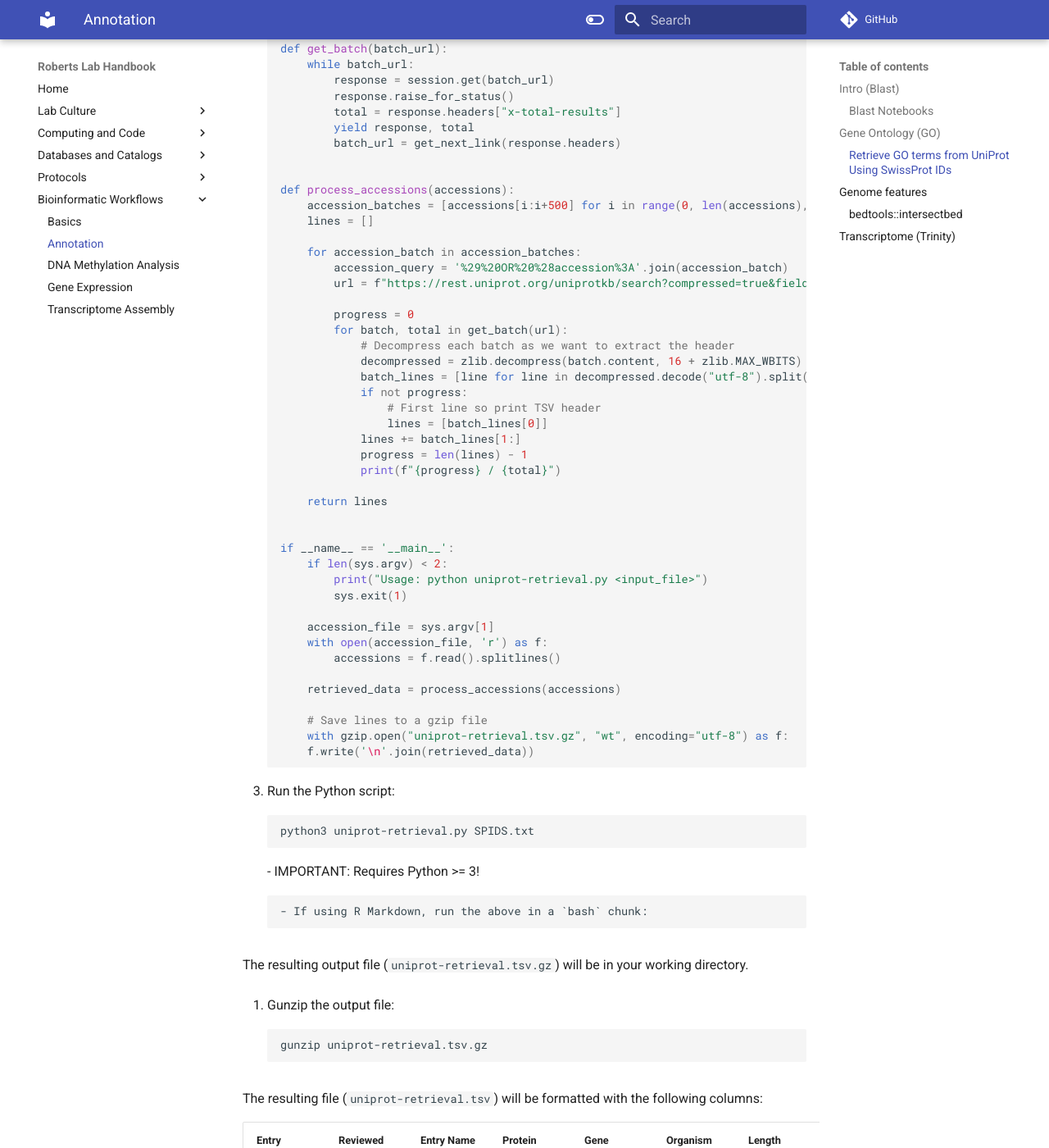
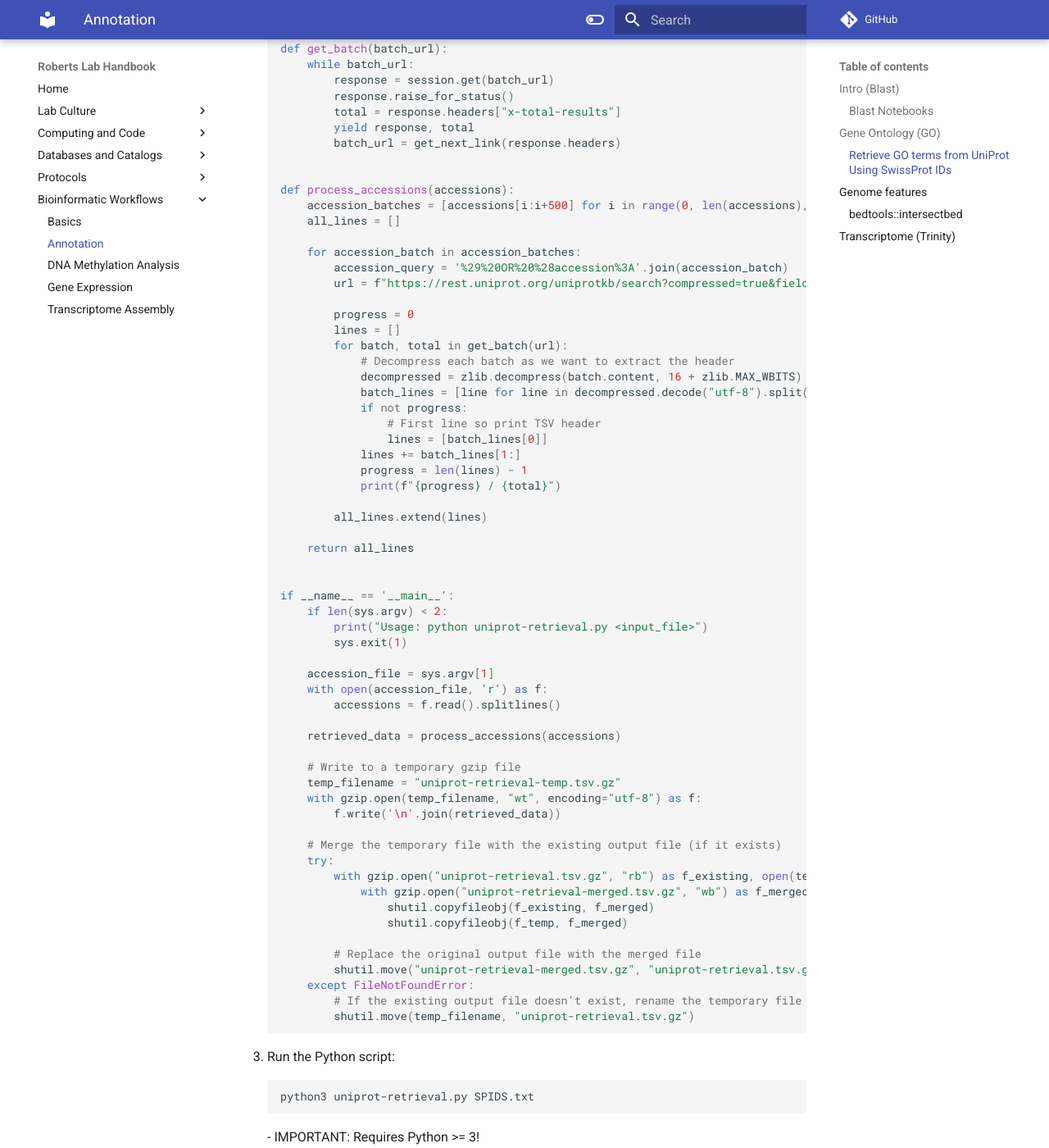
Before and after one commit to RobertsLab/resources, an MkDocs documentation site: the page built from docs/bio-Annotation.md, in a window 1280 px wide and 1400 px high, scrolled down 1755 px. Shown: the whole window at 82% size. Built offline with MkDocs 1.6.1 and Material for MkDocs 9.7.7, drawn with Linux system fonts in a browser that asks for light colours; comment, search, counter and statistics services are not loaded.

Commit message:
fix API to append results to output file

````diff
--- a/docs/bio-Annotation.md
+++ b/docs/bio-Annotation.md
@@ -57,7 +57,7 @@
     import requests
     from requests.adapters import HTTPAdapter, Retry
     import sys
-
+    import shutil
 
     re_next_link = re.compile(r'<(.+)>; rel="next"')
     retries = Retry(total=5, backoff_factor=0.25, status_forcelist=[500, 502, 503, 504])
@@ -83,13 +83,14 @@
 
     def process_accessions(accessions):
         accession_batches = [accessions[i:i+500] for i in range(0, len(accessions), 500)]
-        lines = []
+        all_lines = []
 
         for accession_batch in accession_batches:
             accession_query = '%29%20OR%20%28accession%3A'.join(accession_batch)
             url = f"https://rest.uniprot.org/uniprotkb/search?compressed=true&fields=accession%2Creviewed%2Cid%2Cprotein_name%2Cgene_names%2Corganism_name%2Clength%2Cgo_p%2Cgo_c%2Cgo%2Cgo_f%2Cgo_id&format=tsv&query=%28%28accession%3A{accession_query}%29%29&size=500"
 
             progress = 0
+            lines = []
             for batch, total in get_batch(url):
                 # Decompress each batch as we want to extract the header
                 decompressed = zlib.decompress(batch.content, 16 + zlib.MAX_WBITS)
@@ -101,7 +102,9 @@
                 progress = len(lines) - 1
                 print(f"{progress} / {total}")
 
-        return lines
+            all_lines.extend(lines)
+
+        return all_lines
 
 
     if __name__ == '__main__':
@@ -115,9 +118,23 @@
 
         retrieved_data = process_accessions(accessions)
 
-        # Save lines to a gzip file
-        with gzip.open("uniprot-retrieval.tsv.gz", "wt", encoding="utf-8") as f:
-        f.write('\n'.join(retrieved_data))
+        # Write to a temporary gzip file
+        temp_filename = "uniprot-retrieval-temp.tsv.gz"
+        with gzip.open(temp_filename, "wt", encoding="utf-8") as f:
+            f.write('\n'.join(retrieved_data))
+
+        # Merge the temporary file with the existing output file (if it exists)
+        try:
+            with gzip.open("uniprot-retrieval.tsv.gz", "rb") as f_existing, open(temp_filename, "rb") as f_temp:
+                with gzip.open("uniprot-retrieval-merged.tsv.gz", "wb") as f_merged:
+                    shutil.copyfileobj(f_existing, f_merged)
+                    shutil.copyfileobj(f_temp, f_merged)
+
+            # Replace the original output file with the merged file
+            shutil.move("uniprot-retrieval-merged.tsv.gz", "uniprot-retrieval.tsv.gz")
+        except FileNotFoundError:
+            # If the existing output file doesn't exist, rename the temporary file
+            shutil.move(temp_filename, "uniprot-retrieval.tsv.gz")
     ```
 
 3. Run the Python script:
````
